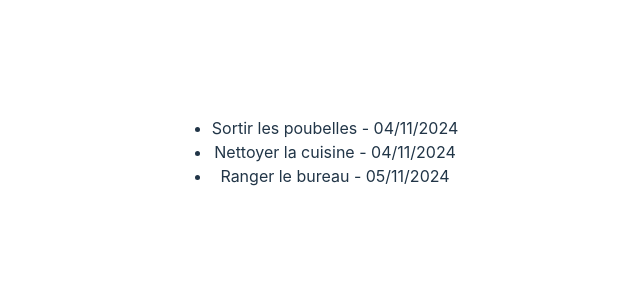
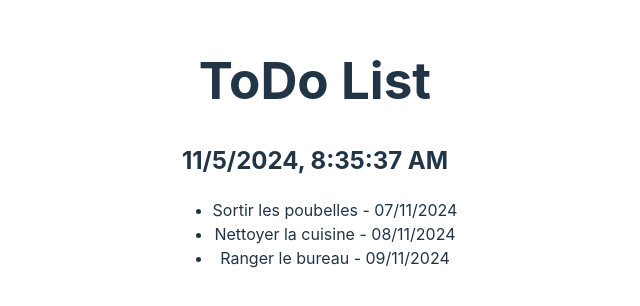
Before and after one commit to SaraColombel/React, a React (Vite) app in the folder ToDoList/: page / in a window 1280 px wide. Shown: the part 248-554 px from the top of the page, without its empty margins (325-965 px from the left). Built offline with nearby package versions, Linux system fonts and the light colour scheme.

Commit message:
Correction Exercice ToDoList

```diff
--- a/ToDoList/src/App.jsx
+++ /dev/null
@@ -1,11 +0,0 @@
-import ToDo from './components/ToDo'
-
-function App() {
-  return <ul>
-    <ToDo todo={'Sortir les poubelles'} date = {'04/11/2024'}/>
-    <ToDo todo={'Nettoyer la cuisine'} date = {'04/11/2024'}/>
-    <ToDo todo={'Ranger le bureau'} date = {'05/11/2024'}/>
-  </ul>
-}
-
-export default App
--- a/ToDoList/src/components/ToDo.jsx
+++ b/ToDoList/src/components/ToDo.jsx
@@ -1,16 +1,36 @@
-import viteLogo from '/vite.svg'
-import './ToDo.css'
+import viteLogo from "/vite.svg";
+import "./ToDo.css";
 
 // const DATE = new Date();
 // const dateDuJour = DATE.toLocaleString()
 
-function ToDo({todo, date}) {
-    return <>
+function ToDo({ todo, date }) {
+  return (
+    <>
       <li>
         {todo} - {date}
       </li>
     </>
-  }
+  );
+}
+
+function App() {
+  const DATE = new Date();
+
+  return (
+    <>
+      <h1>ToDo List</h1>
+      <h2>{DATE.toLocaleString()}</h2>
+      <ul>
+        <ToDo todo={"Sortir les poubelles"} date={"07/11/2024"} />
+        <ToDo todo={"Nettoyer la cuisine"} date={"08/11/2024"} />
+        <ToDo todo={"Ranger le bureau"} date={"09/11/2024"} />
+      </ul>
+    </>
+  );
+}
+
+
 
 // function ToDo({todo}, {date}) {
 //   const dateDuJour = DATE.toLocaleString()
@@ -28,4 +48,4 @@ function ToDo({todo, date}) {
 //   </>
 // }
 
-export default ToDo
+export default App;
--- a/ToDoList/src/main.jsx
+++ b/ToDoList/src/main.jsx
@@ -1,7 +1,7 @@
 import { StrictMode } from 'react'
 import { createRoot } from 'react-dom/client'
 import './index.css'
-import App from './App'
+import App from "./components/ToDo"
 
 createRoot(document.getElementById('root')).render(
   <StrictMode>
```
